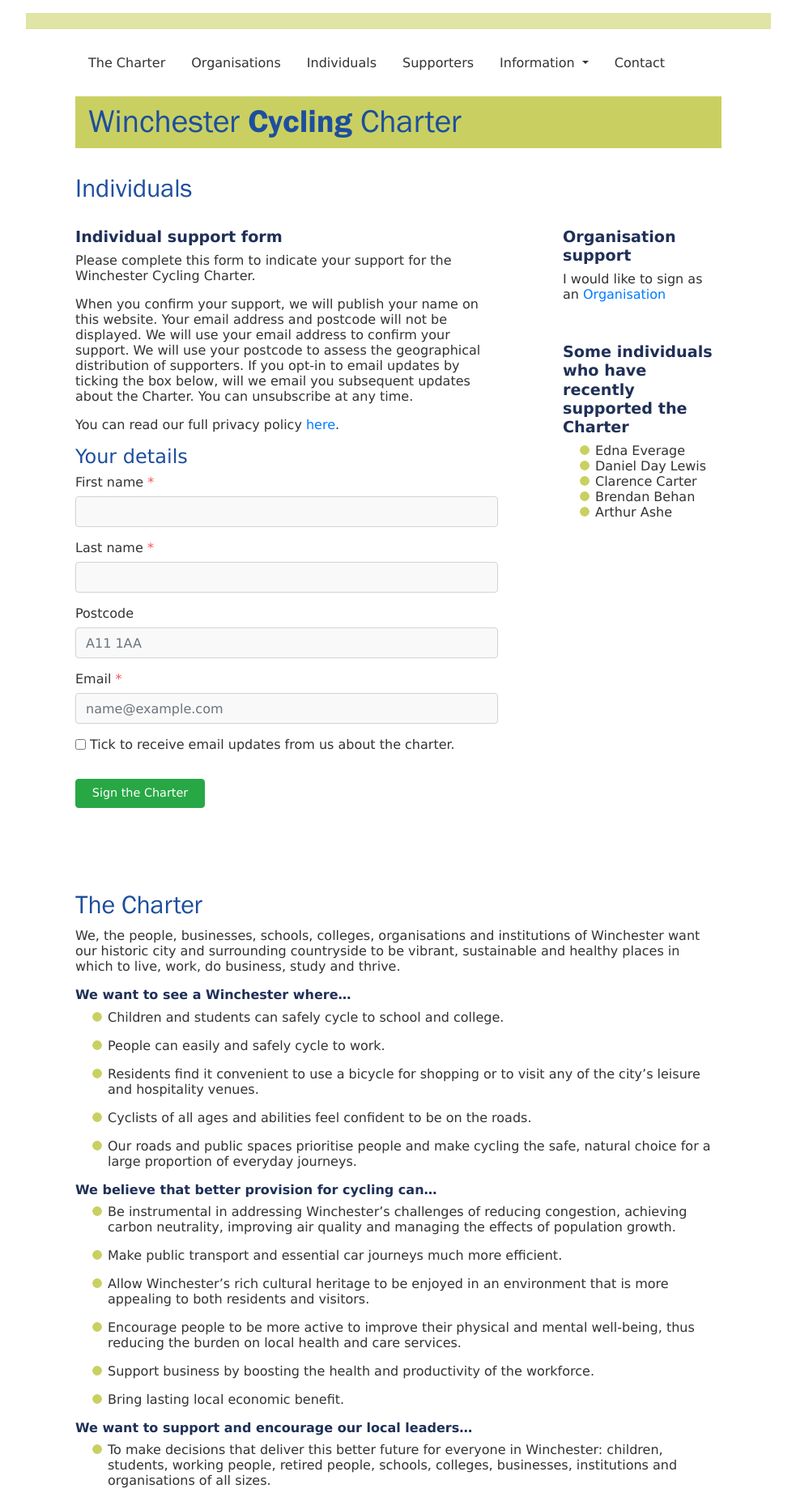
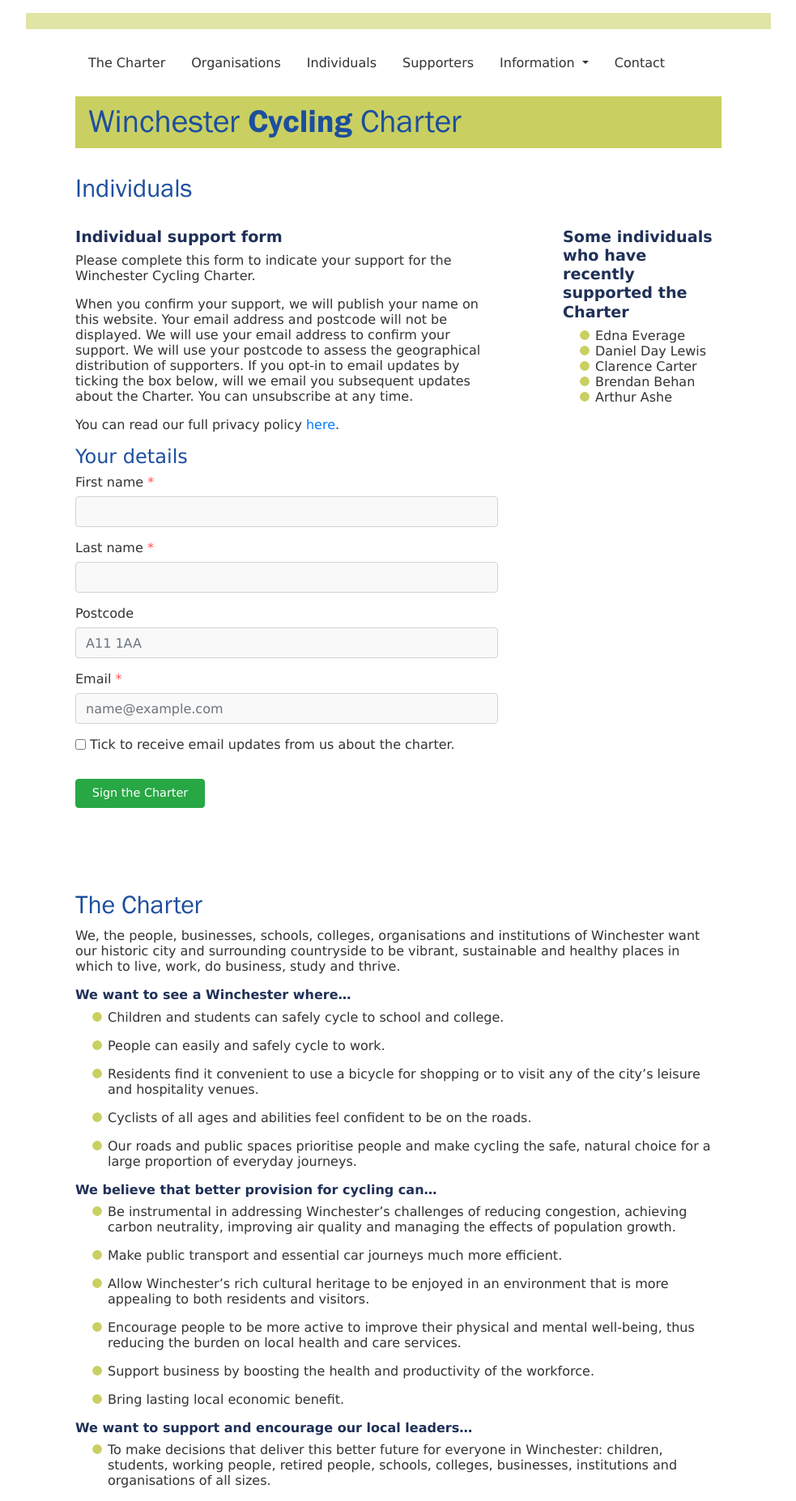
Before and after one commit to winchestercyclingcharter/winchestercyclingcharter.github.io, a Jekyll site: the page built from ind-page.md, in a window 1280 px wide. Shown: the whole page at 81% size, without its empty margins (148-1131 px from the left). Built offline with Jekyll 4.4.1, drawn with Linux system fonts in a browser that asks for light colours; nearby versions of some CDN libraries.

Commit message:
lose the org/ind switching links

```diff
--- a/ind-page.md
+++ b/ind-page.md
@@ -17,14 +17,8 @@ privacystatement: 'When you confirm your support, we will publish your name on t
         {% include form.html %}
     </div>
 
-    <!-- RH column allows switching to the other type (org/ind), and lists supporters -->
+    <!-- RH column  -->
     <div class="col rhcol">
-
-    <!-- switch -->
-    <div class="switchtype">
-        <h3>{{ page.theothername}} support </h3>
-        <p>I would like to sign as an <a href="{{ page.theotherpage }}"> {{ page.theothername }}</a></p>
-    </div>
 
     <!-- List a subset of the existing supporters in text-only, miniature form -->
     {% include ind-supporters-sm.html %}
```
Also changed, not shown: charter.md (+1 -1 lines), org-page.md (+1 -7 lines).
